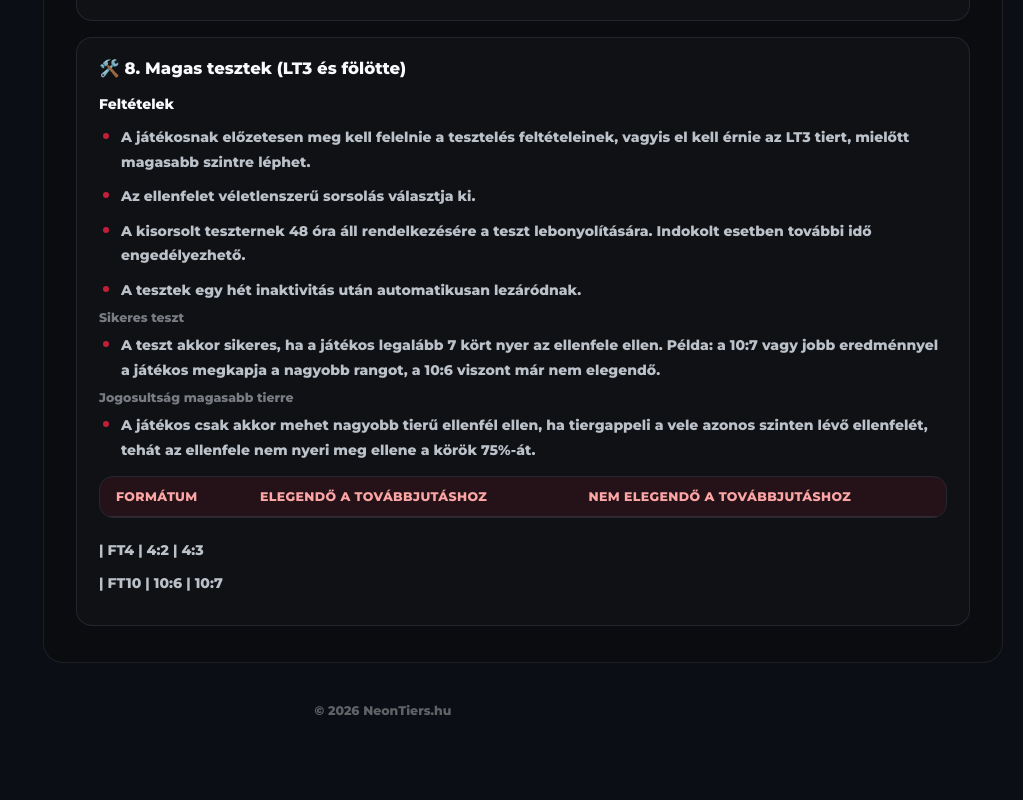
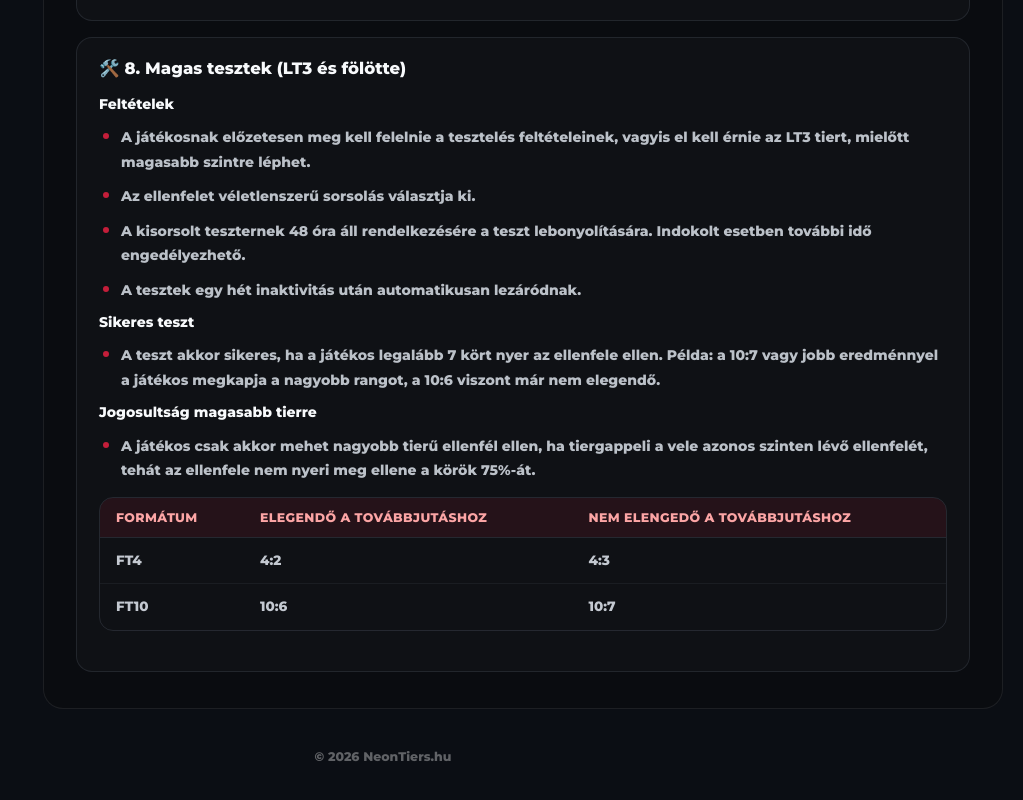
Before and after one commit to NeonGamer3220/neontiers-simple, a Next.js app: page /docs in a window 1280 px wide. Shown: the part 3638-4438 px from the top of the page, without its empty margins (257-1280 px from the left). Built offline with nearby package versions, Linux system fonts and the light colour scheme.

Commit message:
Update docsContent.js

```diff
--- a/app/_lib/docsContent.js
+++ b/app/_lib/docsContent.js
@@ -124,15 +124,15 @@ export const MODERN_RULES_SECTIONS = [
   - A kisorsolt teszternek 48 óra áll rendelkezésére a teszt lebonyolítására. Indokolt esetben további idő engedélyezhető.
   - A tesztek egy hét inaktivitás után automatikusan lezáródnak.
 
-*Sikeres teszt*
+**Sikeres teszt**
   - A teszt akkor sikeres, ha a játékos legalább 7 kört nyer az ellenfele ellen. Példa: a 10:7 vagy jobb eredménnyel a játékos megkapja a nagyobb rangot, a 10:6 viszont már nem elegendő.
 
-*Jogosultság magasabb tierre*
+**Jogosultság magasabb tierre**
   - A játékos csak akkor mehet nagyobb tierű ellenfél ellen, ha tiergappeli a vele azonos szinten lévő ellenfelét, tehát az ellenfele nem nyeri meg ellene a körök 75%-át.
-  | Formátum | Elegendő a továbbjutáshoz | Nem elegendő a továbbjutáshoz |
+  | Formátum | Elegendő a továbbjutáshoz | Nem elengedő a továbbjutáshoz |
   |---|---|---|
-  | FT4 |	4:2 |	4:3
-  | FT10 | 10:6 |	10:7
+  | FT4 | 4:2 | 4:3 |
+  | FT10 | 10:6 | 10:7 |
 `.trim(),
   },
 ];
```
